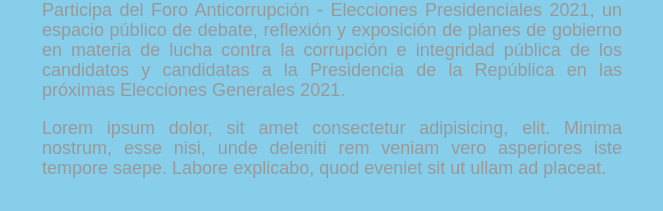
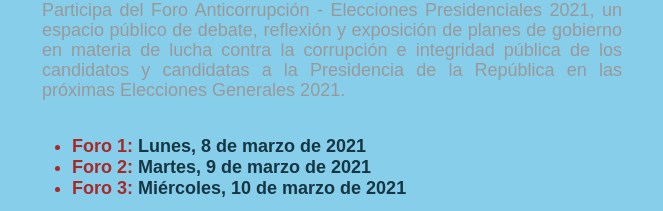
Before and after one commit to dnavarro174/miweb, a plain HTML site: page plantilla.html in a window 1280 px wide. Shown: the part 340-551 px from the top of the page, without its empty margins (308-971 px from the left). Drawn offline with Linux system fonts and the light colour scheme.

Commit message:
Cambio en el titulo y la descripcion

```diff
--- a/plantilla.html
+++ b/plantilla.html
@@ -30,9 +30,7 @@
 
     <tr>
       <td colspan="2" style="padding: 0px 10px 0px 10px; color: #153643;  font-family: Arial, sans-serif; font-size: 18px; text-align:justify; line-height:normal;" width="600" height="120"><p>Participa del Foro Anticorrupción - Elecciones Presidenciales 2021, un espacio público de debate, reflexión y exposición de planes de gobierno en materia de lucha contra la corrupción e integridad pública de los candidatos y candidatas a la Presidencia de la República en las próximas Elecciones Generales 2021.</p>
-        <p>
-          Lorem ipsum dolor, sit amet consectetur adipisicing, elit. Minima nostrum, esse nisi, unde deleniti rem veniam vero asperiores iste tempore saepe. Labore explicabo, quod eveniet sit ut ullam ad placeat.
-        </p>
+
       </td>
     </tr>
 	  <tr>
```
